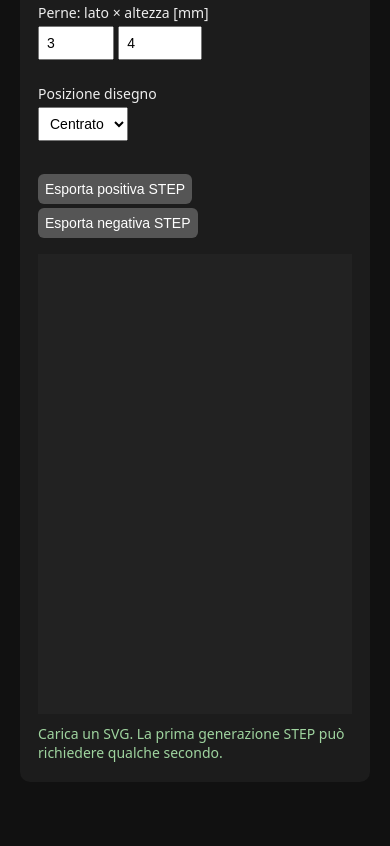
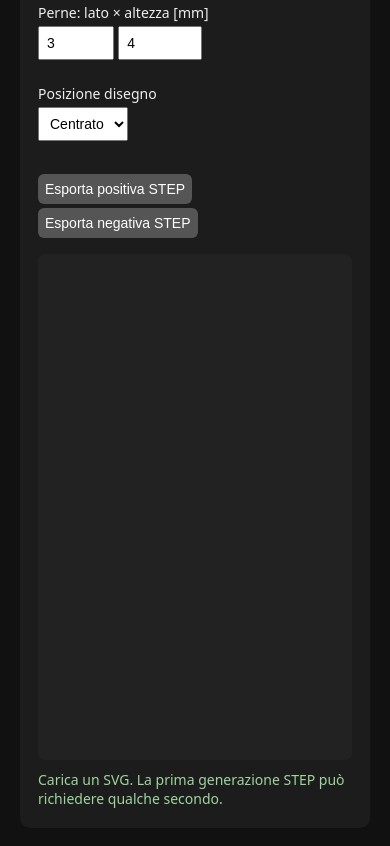
Before and after one commit to MoondogLies/svg-embosser-step, a plain HTML site: page embosser-step.html in a window 390 px wide. Shown: the part 834-1680 px from the top of the page. Before the commit the page ends 1636 px from the top, so only its background shows below. Drawn offline with nearby package versions, Linux system fonts and the light colour scheme.

Commit message:
Rende l’anteprima 3D responsive

```diff
--- a/embosser-step.html
+++ b/embosser-step.html
@@ -12,7 +12,7 @@
   button:disabled { background:#555; cursor:not-allowed; }
   .row { display:flex; gap:14px; flex-wrap:wrap; }
   .row > div { flex:1; min-width:180px; }
-  #preview { width:100%; height:460px; margin-top:16px; border-radius:8px; background:#222; }
+  #preview { width:100%; height: clamp(320px, 60vh, 560px); margin-top:16px; border-radius:8px; background:#222; overflow:hidden; }
   #status { margin-top:10px; font-size:14px; color:#9fd49f; min-height:40px; }
 </style>
 </head>
@@ -95,7 +95,7 @@ camera.position.set(0, -180, 210);
 camera.up.set(0, 0, 1);
 const renderer = new THREE.WebGLRenderer({ antialias: true });
 renderer.setPixelRatio(devicePixelRatio);
-document.getElementById('preview').appendChild(renderer.domElement);
+$('preview').appendChild(renderer.domElement);
 const controls = new OrbitControls(camera, renderer.domElement);
 controls.enableDamping = true;
 scene.add(new THREE.AmbientLight(0xffffff, 0.7));
@@ -107,11 +107,19 @@ const femalePreview = new THREE.Group();
 scene.add(malePreview, femalePreview);
 
 function resize() {
-  const box = document.getElementById('preview');
-  renderer.setSize(box.clientWidth, box.clientHeight, false);
-  camera.aspect = box.clientWidth / box.clientHeight;
+  const box = $('preview');
+  const width = box.clientWidth;
+  const height = box.clientHeight;
+
+  if (width === 0 || height === 0) return;
+
+  renderer.setSize(width, height);
+  camera.aspect = width / height;
   camera.updateProjectionMatrix();
 }
+
+const resizeObserver = new ResizeObserver(resize);
+resizeObserver.observe($('preview'));
 addEventListener('resize', resize);
 resize();
 
@@ -312,6 +320,7 @@ function updatePreview(polygons, bb, s) {
   camera.position.set(center.x, center.y - size.x * 1.7, center.z + size.x * 1.5);
   controls.target.copy(center);
   controls.update();
+  resize();
 }
 
 function downloadSTEP(shape, filename) {
```
